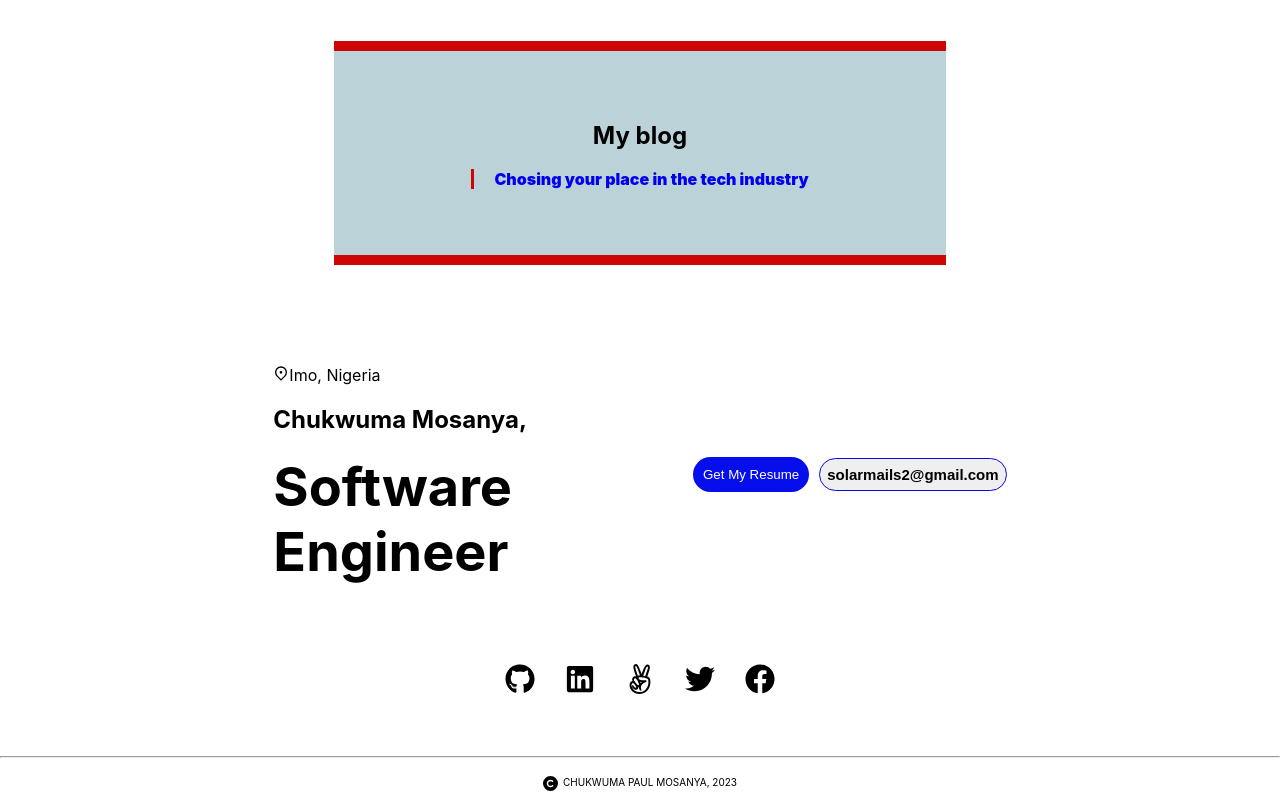
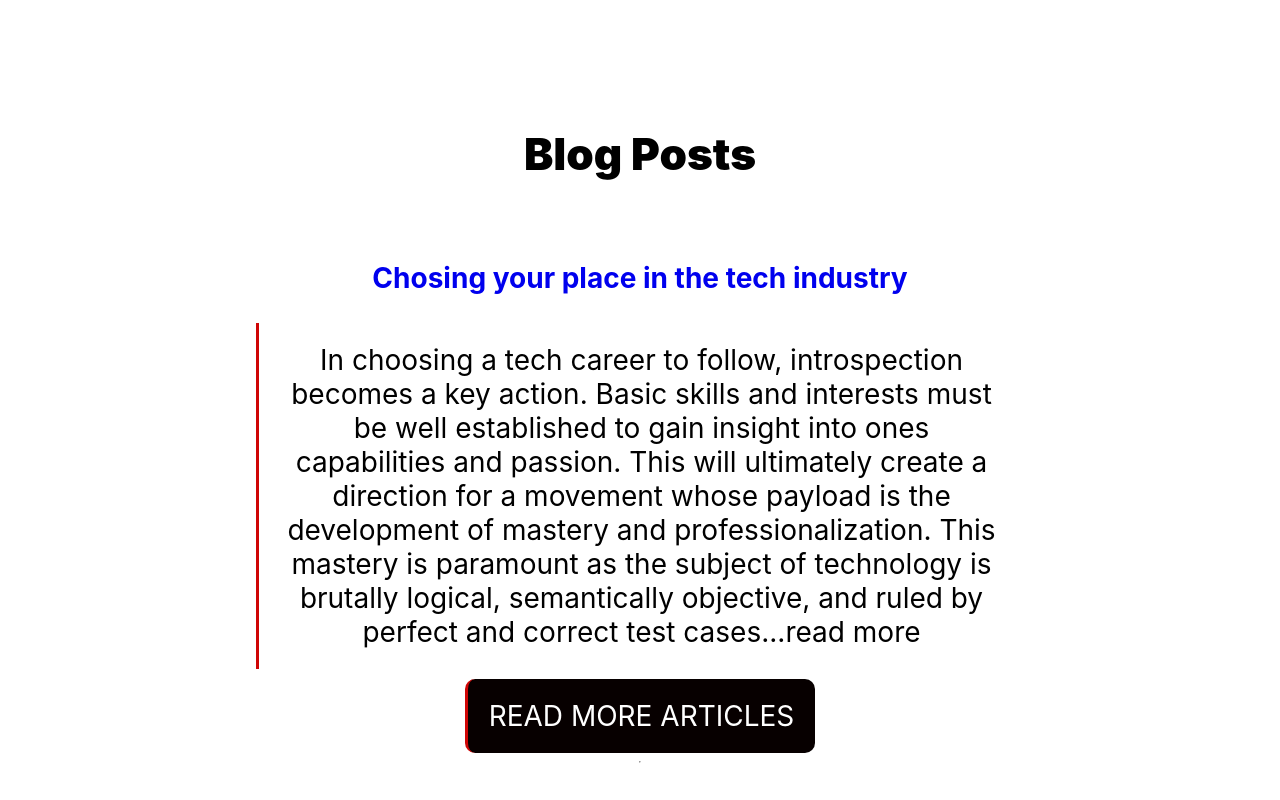
Before and after one commit to blase147/my_portfolio, a React (Create React App) app: page /about_me in a window 1280 px wide. Shown: the part 1200-2000 px from the top of the page. Built offline with nearby package versions, Linux system fonts and the light colour scheme.

Commit message:
Update responsiveness

```diff
--- a/src/components/about-me/aboutMe.js
+++ b/src/components/about-me/aboutMe.js
@@ -84,9 +84,21 @@ const AboutMe = () => (
     </section>
     <section className="blog">
       <div>
-        <h1>My blog</h1>
-        <p><a href="https://medium.com/@solarmails2/choosing-your-place-in-the-tech-industry-1356bba0f41d">Chosing your place in the tech industry</a></p>
+        <h1>Blog Posts</h1>
+        <a href="https://medium.com/@solarmails2/choosing-your-place-in-the-tech-industry-1356bba0f41d">
+          <h2>Chosing your place in the tech industry</h2>
+          <p>
+            In choosing a tech career to follow, introspection becomes a key action.
+            Basic skills and interests must be well established to gain insight into ones
+            capabilities and passion. This will ultimately create a direction for a movement
+            whose payload is the development of mastery and professionalization.
+            This mastery is paramount as the subject of technology is brutally logical,
+            semantically objective, and ruled by perfect and correct test cases...read more
+          </p>
+        </a>
       </div>
+      <p className="readmore">READ MORE ARTICLES</p>
+      <hr />
     </section>
   </div>
 );
--- a/src/components/about-me/aboutMe.scss
+++ b/src/components/about-me/aboutMe.scss
@@ -417,23 +417,44 @@
     }
 
     .blog {
-      background-color: #bbd3d8;
+      // background-color: #bbd3d8;
       display: flex;
       flex-direction: column;
       justify-content: center;
-      border-top: solid 10px #cf0505;
-      border-bottom: solid 10px #cf0505;
+      // border-top: solid 10px #cf0505;
+      // border-bottom: solid 10px #cf0505;
       margin-top: 50px;
       // padding-top: 50px;
       padding: 50px;
       margin-bottom: 100px;
-      width: 40%;
+      width: 60%;
       margin: auto;
 
+      h1 {
+        font-size: 44px;
+        font-weight: 900;
+      }
+
+      h2 {
+        font-size: 28px;
+      }
       a {
-        border-left: solid 3px #cf0505;
         padding-left: 20px;
-        font-weight: 900;
+      }
+      p {
+       font-size: 28px;
+       color: rgb(0, 0, 0);
+       border-left: solid 3px #cf0505;
+       padding: 20px;
+       margin-bottom: 10px;
+      }
+      .readmore {
+        background-color: #070000;
+        color:white;
+        width: 40%;
+        border-radius: 10px;
+        margin: auto;
+
       }
     }
   }
--- a/src/components/navigation-bar/navigationBar.js
+++ b/src/components/navigation-bar/navigationBar.js
@@ -25,7 +25,7 @@ const NavigationBar = () => {
     { url: '/my_works', name: 'Portfolio' },
     { url: '/about_me', name: 'About' },
     { url: '/contact_me', name: 'Contact' },
-    { url: '/send_male', name: 'Send Direct Mail' },
+    { url: '/https://medium.com/@solarmails2/', name: 'Blog' },
   ];
 
   let menuIcon = null;
```
